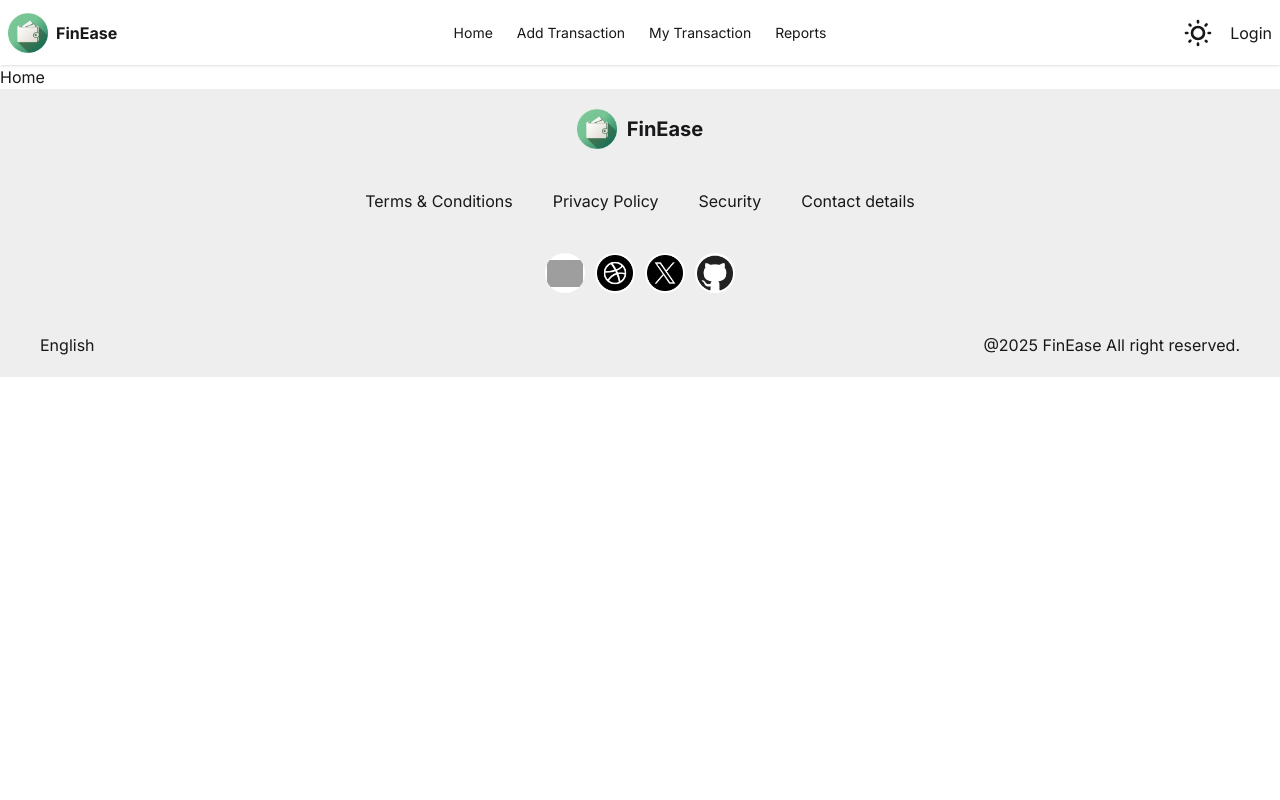
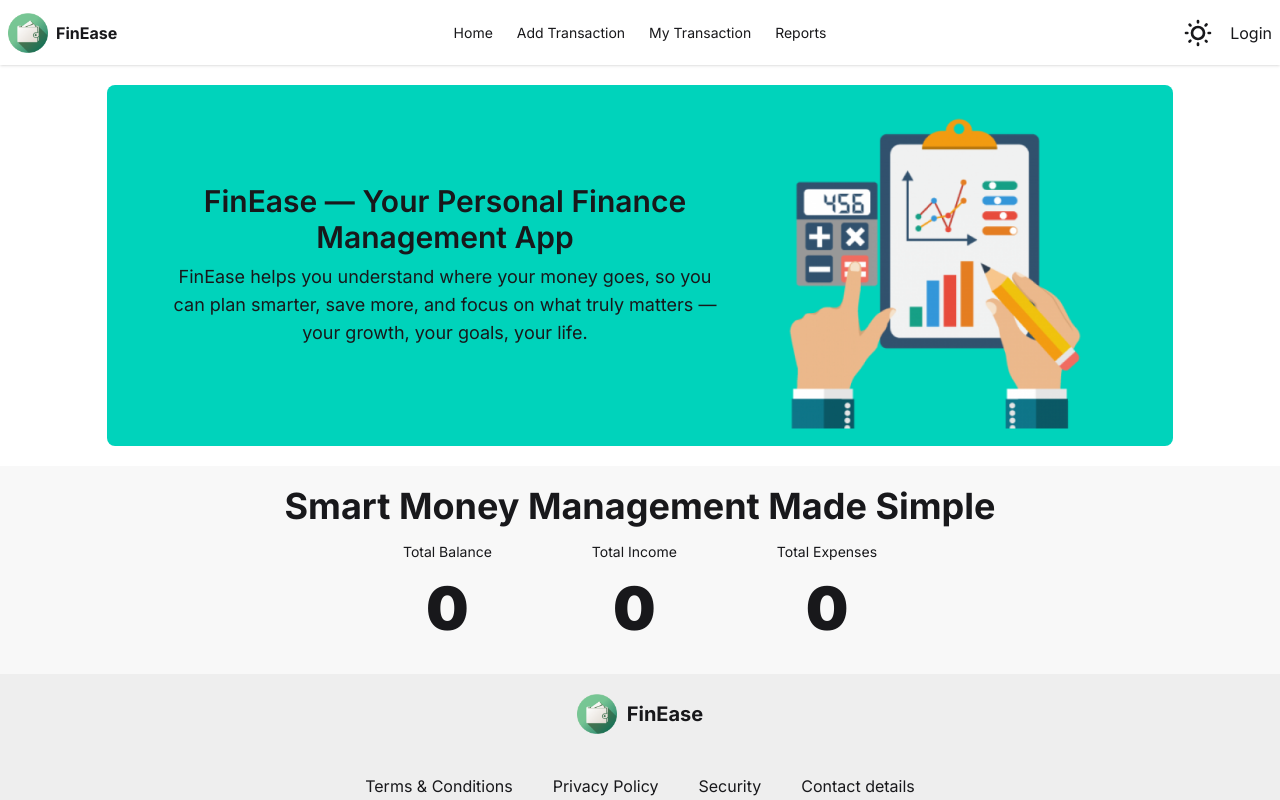
Before and after one commit to AlFahad47/FinEase-client, a React (Vite) app: page / in a window 1280 px wide. Shown: the top 800 px of the page. Built offline with nearby package versions, Linux system fonts and the light colour scheme; no server answers; grey boxes are pictures that could not be loaded.

Commit message:
added home page

```diff
--- a/src/pages/Home.jsx
+++ b/src/pages/Home.jsx
@@ -1,4 +1,66 @@
+import { use, useEffect, useState } from "react";
+import homeImg from "../assets/homeImg.png";
+import useAxios from "../hooks/useAxios";
+import { AuthContext } from "../provider/AuthContext";
+
 const Home = () => {
-  return <div>Home</div>;
+  const axiosInstance = useAxios();
+  const { user, loading } = use(AuthContext);
+  const [totals, setTotals] = useState({
+    totalIncome: 0,
+    totalExpense: 0,
+    balance: 0,
+  });
+  useEffect(() => {
+    axiosInstance
+      .get(`/overviews?email=${user?.email}`)
+
+      .then((data) => {
+        // console.log("after axios get overviews", data.data);
+        setTotals(data.data);
+        console.log(totals);
+      });
+  }, [axiosInstance, user]);
+  return (
+    <div>
+      {/* Banner Section (motivational tagline)    */}
+      <div className="flex md:flex-row  flex-col-reverse justify-center md:w-10/12 md:px-10 px-4 text-center rounded-lg gap-10   my-5 mx-auto items-center bg-accent">
+        <div className="flex-1 max-w-[550px]">
+          <h2 className="md:text-3xl text-xl md:font-semibold font-bold mb-2">
+            FinEase — Your Personal Finance Management App
+          </h2>
+          <p className="md:text-lg text-sm md:mb-auto mb-5">
+            FinEase helps you understand where your money goes, so you can plan
+            smarter, save more, and focus on what truly matters — your growth,
+            your goals, your life.
+          </p>
+        </div>
+        <img
+          className="md:max-w-[350px] max-w-[270px] flex-1"
+          src={homeImg}
+          alt=""
+        />
+      </div>
+      <div className="flex flex-col justify-center items-center bg-base-200 py-5">
+        <h2 className="font-bold md:text-4xl text-2xl text-center">
+          Smart Money Management Made Simple
+        </h2>
+        <div className="flex md:flex-row flex-col md:gap-25 gap-7 text-center my-4">
+          <div>
+            <h2 className="font-normal text-sm">Total Balance</h2>
+            <h2 className="font-black text-6xl mt-4">{totals.balance}</h2>
+          </div>
+          <div>
+            <h2 className="font-normal text-sm">Total Income</h2>
+            <h2 className="font-black text-6xl mt-4">{totals.totalIncome}</h2>
+          </div>
+          <div>
+            <h2 className="font-normal text-sm">Total Expenses </h2>
+            <h2 className="font-black text-6xl mt-4">{totals.totalExpense}</h2>
+          </div>
+        </div>
+      </div>
+    </div>
+  );
 };
 export default Home;
```
Also changed, not shown: src/assets/homeImg.png (added).
